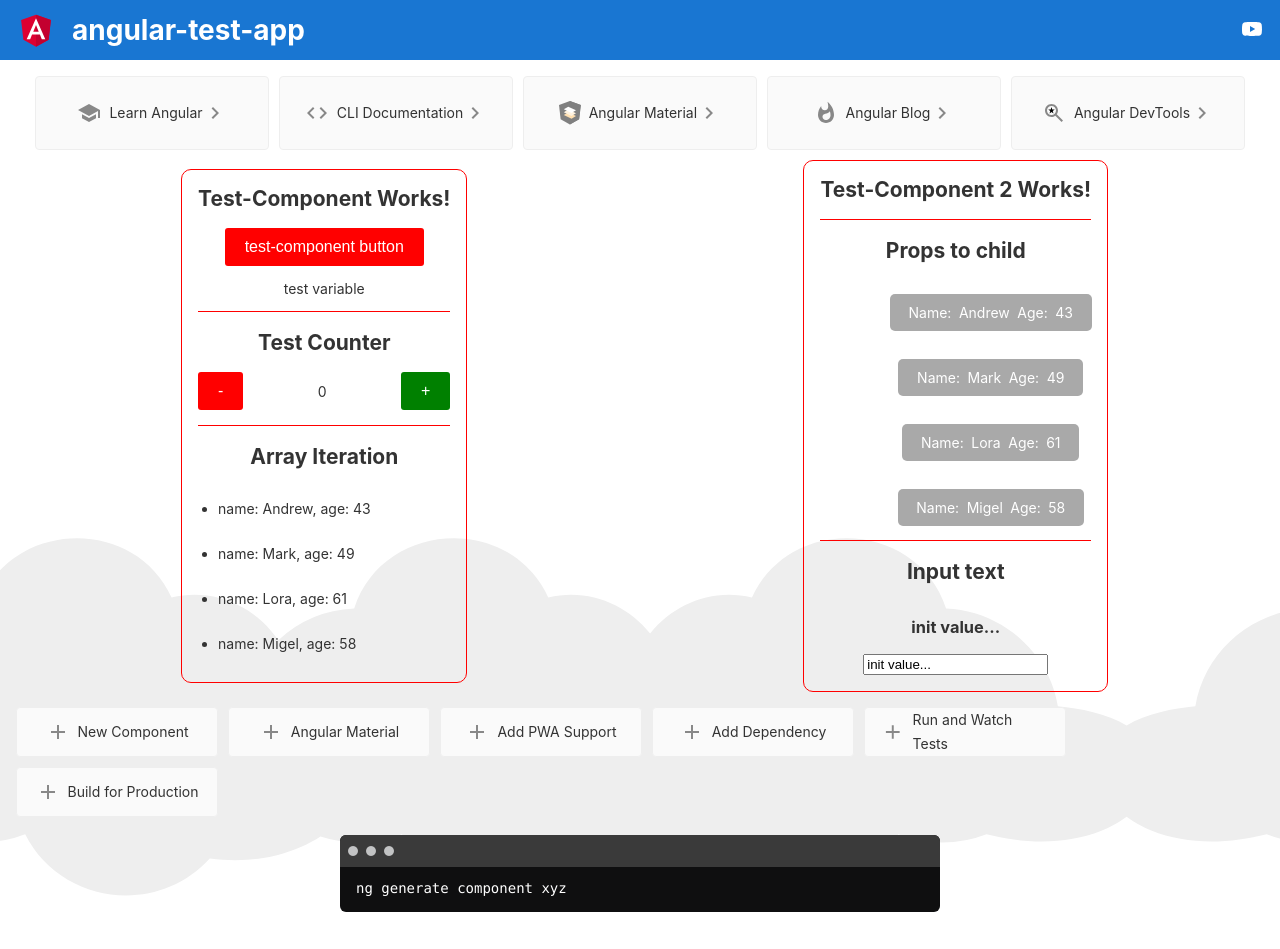
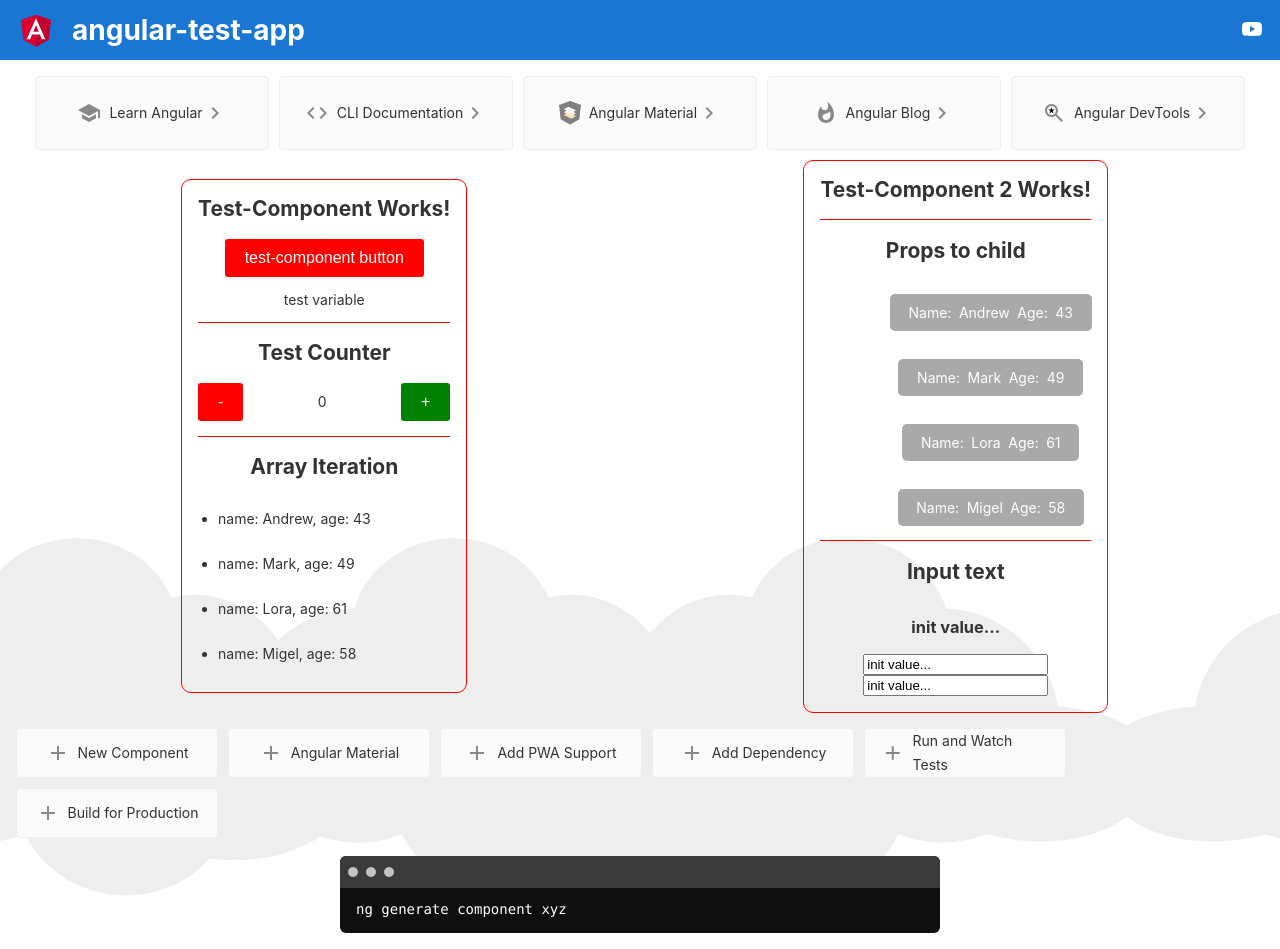
Before and after one commit to SDen4/angular-test-app, an Angular app: page / in a window 1280 px wide. Before the commit the page ends 928 px from the top, so only its background shows below. Built offline with nearby package versions, Linux system fonts and the light colour scheme.

Commit message:
FormsModule with input example (2-way binding)

```diff
--- a/src/app/test-component2/test-component2.component.html
+++ b/src/app/test-component2/test-component2.component.html
@@ -13,4 +13,5 @@
   <h2>Input text</h2>
   <h3>{{ changedText }}</h3>
   <input type="text" #input (input)="onchangeHandler(input.value)" [value]="changedText"/>
+  <input type="text" [(ngModel)]='changedText'/>
 </div>
```
Also changed, not shown: src/app/app.module.ts (+5 -7 lines).
